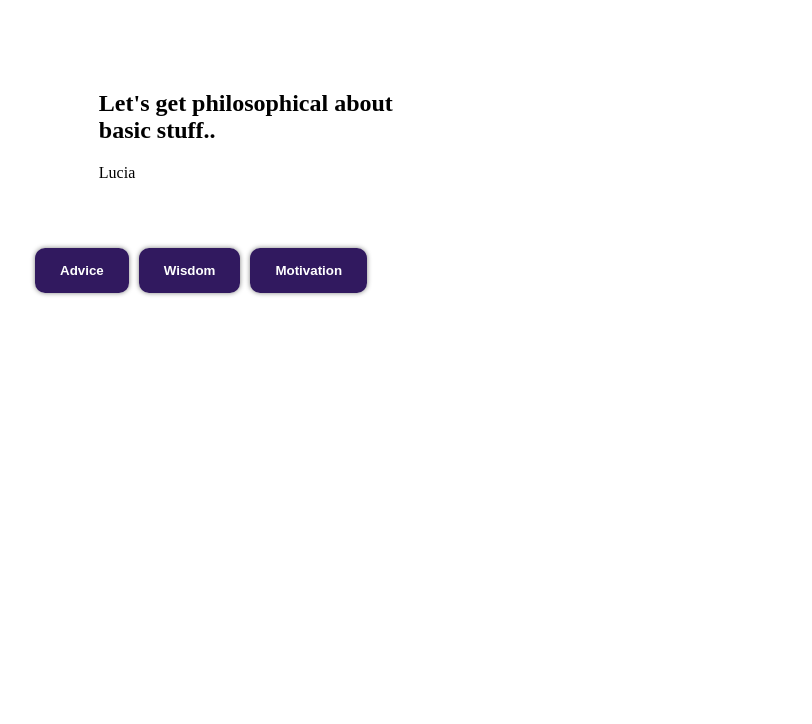
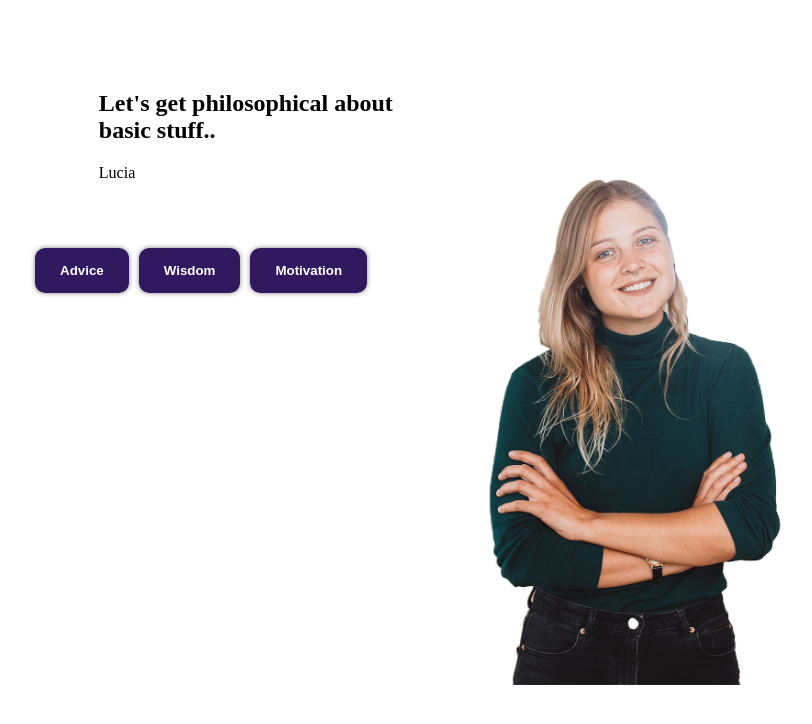
Before and after one commit to Falafelqueen/smartasslucy, a plain HTML site: page index.html in a window 1280 px wide. Shown: the whole page, without its empty margins (128-940 px from the left). Drawn offline with Linux system fonts and the light colour scheme; the site is published under a folder, as on GitHub Pages, so addresses that start at the root find nothing.

Commit message:
Add files via upload

```diff
--- a/index.html
+++ b/index.html
@@ -22,7 +22,7 @@
    </div>
   </div>
   <div class="img-holder">
-   <img src="/images/lucia-smart.png" alt="" class="big-lucia">
+   <img src="images/lucia-smart.png" alt="" class="big-lucia">
   </div>
  </div>
  <script src="index.js"></script>
```
